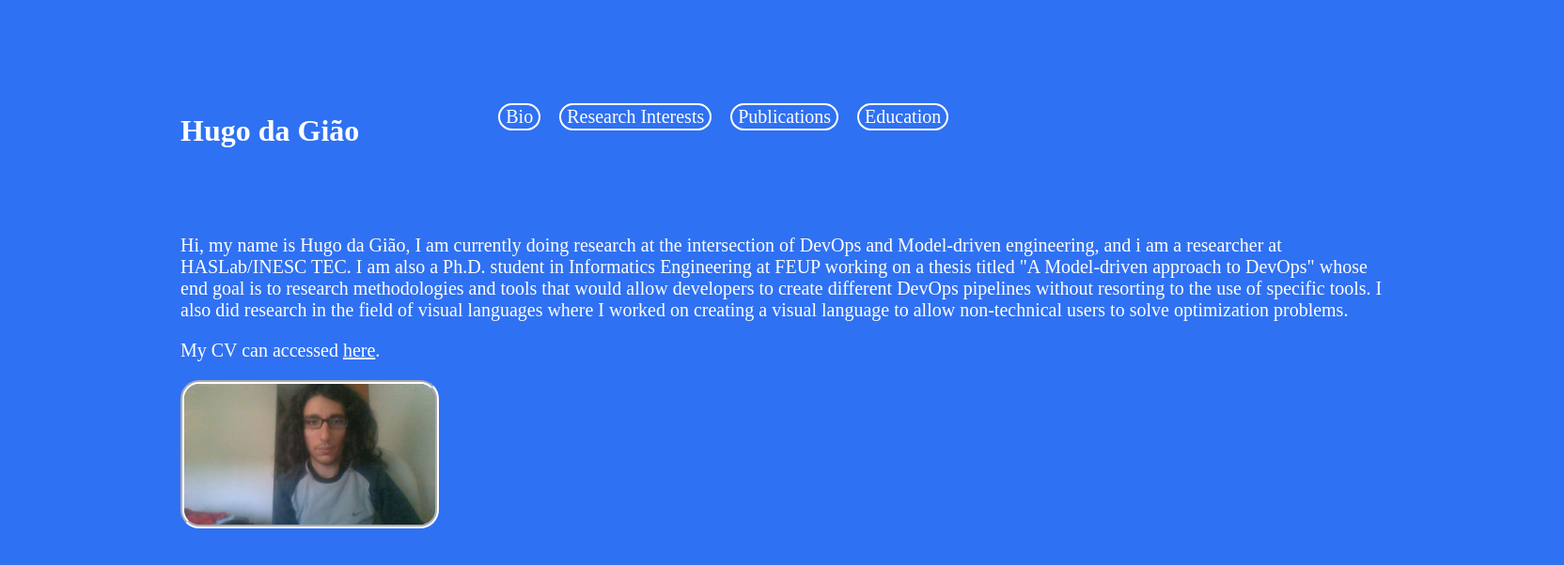
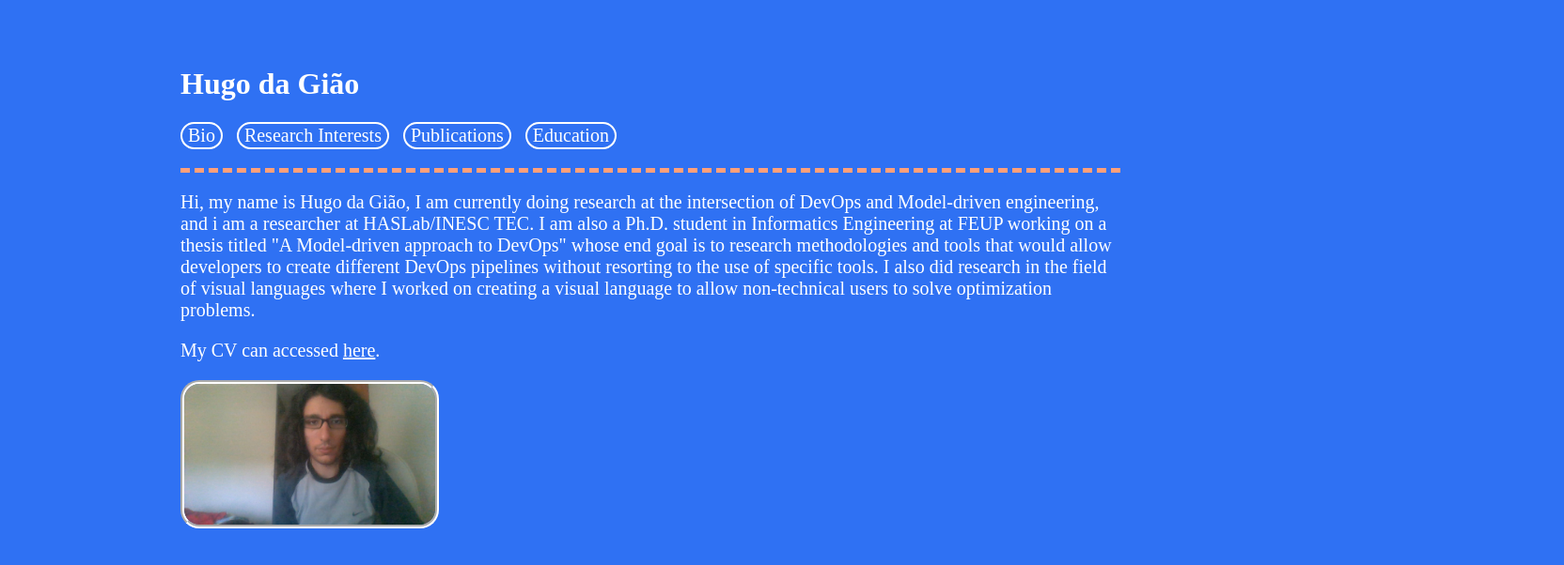
Before and after one commit to h4g0/mypage-h4g0, a React (Create React App) app: page / in a window 1280 px wide. Shown: the top 602 px of the page at 94% size, 1664 px wide, since content can reach past the window. Built offline with nearby package versions, Linux system fonts and the light colour scheme.

Commit message:
updated website

```diff
--- a/src/Login/Login.css
+++ b/src/Login/Login.css
@@ -1,15 +1,5 @@
 * {background-color: #2f71f3}
 
-.login-div-external {
-    border-radius: 25px;
-    position: absolute;
-    top: 50%;
-    left: 50%;
-    margin-top: -250px;
-    margin-left: -350px;
-    width: 700px;
-    height: 500px;
-}
 
 .profilePic {
     height: 150px;
@@ -20,122 +10,41 @@
     border-style:groove;
 }
 
-.login-div-internal {
-    border-radius: 25px;
-    position: absolute;
-    top: 50%;
-    left: 50%;
-    margin-top: -175px;
-    margin-left: -250px;
-    width: 500px;
-    height: 350px;
-}
 
-.login-message {
-    margin-left: 50px
-}
 
-.login-username {
-    width: 375px;
-    padding: 12px 20px;
-    margin: 8px 0;
-    display: inline-block;
-    border: 1px solid #ccc;
-    border-radius: 20px;
-    box-sizing: border-box;
-    position: absolute;
-    left: 62.5px;
-    top: 50px;
-}
 
-.login-username:focus {
-    outline: none;
-}
-
-.login-password {
-    width: 375px;
-    padding: 12px 20px;
-    margin: 8px 0;
-    display: inline-block;
-    border: 1px solid #ccc;
-    border-radius: 20px;
-    box-sizing: border-box;
-    position: absolute;
-    left: 62.5px;
-    top: 125px;
-}
-
-.login-password:focus{
-    outline: none;
-}
-
-.login-login-button {
-    width: 150px;
-    padding: 12px 20px;
-    margin: 8px 0;
-    display: inline-block;
-    border: 1px solid #ccc;
-    border-radius: 20px;
-    box-sizing: border-box;
-    position: absolute;
-    left: 287.5px;
-    top: 200px;
-    cursor: pointer;
-}
-
-.login-login-button:hover {
-    color: wheat;
-}
-
-.login-new-account {
-    width: 200px;
-    padding: 12px 20px;
-    margin: 8px 0;
-    display: inline-block;
-    border: 1px solid #ccc;
-    border-radius: 20px;
-    box-sizing: border-box;
-    position: absolute;
-    left: 62.5px;
-    top: 200px;
-    cursor: pointer;
+.LoginContainer {
+    margin-top: 50px;
+    margin-left: 15%;
+    display: flex;
+    justify-content: left;
+    width: 1000px;
+    height: 100%;
+    align-items: left;
+    padding-bottom: 20px;
+    border-bottom: dashed;
+    border-color: lightsalmon;
+    border-bottom-width: 5px;
 }
 
 
 
-.LoginContainer {
-    margin-top: 100px;
-    margin-left: 15%;
-    display: flex;
-    justify-content: left;
-    width: 100%;
-    height: 100%;
-    align-items: left;
+.LoginContainer  h1 {
+
+    color: white;
+
+    font-family: serif;
 
 }
 
 
 
-.LoginContainer  h1 {
-    padding-right: 10%;
-    color: white;
-    font-family: serif;
-
-}
-
-.LoginContainer .form-label {
-    font-size: 24px;
-    text-align: center;
-    font-weight: 600;
-}
-
 .NewAccountContainer {
     display: flex;
     justify-content: center;
     font-size: 20px;
-    width: 100%;
+    width: 1000px;
     height: 100%;
-    margin-top: 50px;
     padding-right: 15%;
     padding-left: 15%;
     align-items: center;
@@ -156,7 +65,7 @@
 .NewAccountContainer a:hover{
 
     font-family: serif;
-    color: #800000;
+    color: darkgray;
 
 }
 
@@ -164,8 +73,7 @@
 
     color: white;
     border-color: white;
-    margin-left: 20px;
-    margin-top: 10px;
+    margin-right: 15px;
     border-radius: 15px;
     border-style:  solid;
     font-family: serif;
@@ -175,5 +83,6 @@
 }
 
 .LoginContainer button:hover {
-    color: #5a0000	;
+    color: darkgray	;
+    cursor: pointer;
 }
--- a/src/Login/Login.tsx
+++ b/src/Login/Login.tsx
@@ -124,12 +124,10 @@ IEEE Symposium on Visual Languages and Human-Centric Computing (VL/HCC’21)</p>
 
                 <div className="LoginContainer">
 
-
+               <div>
                 <h1 >Hugo da Gião</h1>
 
-
-
-                <Link to="/Bio">
+                    <Link to="/Bio">
 
                 <button>Bio</button>
 
@@ -152,7 +150,12 @@ IEEE Symposium on Visual Languages and Human-Centric Computing (VL/HCC’21)</p>
                 <button>Education</button>
 
                 </Link>
-                </div>
+            </div>
+               </div>
+
+
+
+
 
 
 
```
